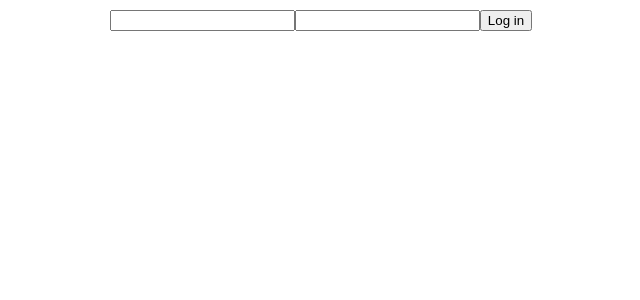
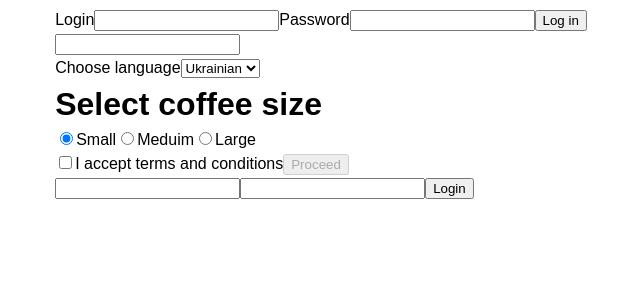
Before and after one commit to webdevbiv/goit-react-hw-03, a React (Vite) app: page / in a window 1280 px wide. Shown: the top 300 px of the page, without its empty margins (319-959 px from the left). Built offline with nearby package versions, Linux system fonts and the light colour scheme.

Commit message:
ADD | LoginForm

```diff
--- a/src/App.jsx
+++ b/src/App.jsx
@@ -1,13 +1,54 @@
 import { useState } from "react";
-import reactLogo from "./assets/react.svg";
-import viteLogo from "/vite.svg";
 import "./App.css";
-import { LoginForm } from "./components/Form";
+import LoginForm from "./components/LoginForm";
+import LangSwitcher from "./components/LangSwitcher";
+import SearchBar from "./components/SearchBar";
+import CoffeeSize from "./components/CoffeeSize";
+import AcceptTerms from "./components/AcceptTerms";
+import { Form } from "./components/Form";
 
 function App() {
+  const [lang, setLang] = useState("uk");
+  const [coffeeSize, setCoffeeSize] = useState("sm");
+  const [hasAccepted, setHasAccepted] = useState(false);
+  const [userData, setUserData] = useState({
+    login: "",
+    password: "",
+  });
+
+  const handleLogin = (userData) => {
+    console.log(userData);
+  };
+
+  const handleInputChange = (event) => {
+    const { name, value } = event.target;
+
+    setUserData((prevData) => ({ ...prevData, [name]: value }));
+  };
+
+  const handleSubmit = (event) => {
+    event.preventDefault();
+    const form = event.target;
+    const { login, password } = form.elements;
+    handleLogin({
+      login: login.value,
+      password: password.value,
+    });
+    setUserData({ login: "", password: "" });
+  };
+
   return (
     <>
-      <LoginForm />
+      <Form onLogin={handleLogin} />
+      <SearchBar />
+      <LangSwitcher value={lang} onChange={setLang} />
+      <CoffeeSize coffeeSize={coffeeSize} handleSizeChange={setCoffeeSize} />
+      <AcceptTerms hasAccepted={hasAccepted} setHasAccepted={setHasAccepted} />
+      <LoginForm
+        userData={userData}
+        onChange={handleInputChange}
+        handleSubmit={handleSubmit}
+      />
     </>
   );
 }
--- /dev/null
+++ b/src/components/AcceptTerms.jsx
@@ -0,0 +1,20 @@
+const AcceptTerms = ({ hasAccepted, setHasAccepted }) => {
+  return (
+    <div>
+      <label>
+        <input
+          type="checkbox"
+          name="terms"
+          checked={hasAccepted}
+          onChange={(e) => setHasAccepted(e.target.checked)}
+        />
+        I accept terms and conditions
+      </label>
+      <button type="button" disabled={!hasAccepted}>
+        Proceed
+      </button>
+    </div>
+  );
+};
+
+export default AcceptTerms;
--- /dev/null
+++ b/src/components/CoffeeSize.jsx
@@ -0,0 +1,39 @@
+const CoffeeSize = ({ coffeeSize, handleSizeChange }) => {
+  return (
+    <>
+      <h1>Select coffee size</h1>
+      <label>
+        <input
+          type="radio"
+          name="coffeeSize"
+          value="sm"
+          checked={coffeeSize === "sm"}
+          onChange={(e) => handleSizeChange(e.target.value)}
+        />
+        Small
+      </label>
+      <label>
+        <input
+          type="radio"
+          name="coffeeSize"
+          value="md"
+          checked={coffeeSize === "md"}
+          onChange={(e) => handleSizeChange(e.target.value)}
+        />
+        Meduim
+      </label>
+      <label>
+        <input
+          type="radio"
+          name="coffeeSize"
+          value="lg"
+          checked={coffeeSize === "lg"}
+          onChange={(e) => handleSizeChange(e.target.value)}
+        />
+        Large
+      </label>
+    </>
+  );
+};
+
+export default CoffeeSize;
--- a/src/components/Form.jsx
+++ b/src/components/Form.jsx
@@ -1,19 +1,28 @@
-export const LoginForm = () => {
+import { useId } from "react";
+
+export const Form = ({ onLogin }) => {
+  const loginId = useId();
+  const passwordId = useId();
   const handleSubmit = (evt) => {
     evt.preventDefault();
-    console.log(evt);
 
     const form = evt.target;
     const { login, password } = form.elements;
 
-    console.log(form.elements);
-    console.log(`Login: ${login.value}, Password: ${password.value}`);
+    onLogin({
+      login: login.value,
+      password: password.value,
+    });
+
+    form.reset();
   };
 
   return (
     <form onSubmit={handleSubmit}>
-      <input type="text" name="login" />
-      <input type="password" name="password" />
+      <label htmlFor={loginId}>Login</label>
+      <input type="text" name="login" id={loginId} />
+      <label htmlFor={passwordId}>Password</label>
+      <input type="password" name="password" id={passwordId} />
       <button type="submit">Log in</button>
     </form>
   );
--- /dev/null
+++ b/src/components/LangSwitcher.jsx
@@ -0,0 +1,22 @@
+import { useId } from "react";
+
+const LangSwitcher = ({ value: lang, onChange: setLang }) => {
+  const selectId = useId();
+
+  return (
+    <div>
+      <label htmlFor={selectId}>Choose language</label>
+      <select
+        id={selectId}
+        value={lang}
+        onChange={(e) => setLang(e.target.value)}
+      >
+        <option value="en">English</option>
+        <option value="uk">Ukrainian</option>
+        <option value="pl">Polish</option>
+      </select>
+    </div>
+  );
+};
+
+export default LangSwitcher;
--- /dev/null
+++ b/src/components/LoginForm.jsx
@@ -0,0 +1,21 @@
+const LoginForm = ({ userData, onChange, handleSubmit }) => {
+  return (
+    <form onSubmit={handleSubmit}>
+      <input
+        type="text"
+        name="login"
+        value={userData.login}
+        onChange={onChange}
+      />
+      <input
+        type="password"
+        name="password"
+        value={userData.password}
+        onChange={onChange}
+      />
+      <button type="submit">Login</button>
+    </form>
+  );
+};
+
+export default LoginForm;
--- /dev/null
+++ b/src/components/SearchBar.jsx
@@ -0,0 +1,17 @@
+import { useState } from "react";
+
+const SearchBar = () => {
+  const [inputValue, setInputValue] = useState("");
+
+  const handleInputChange = (event) => {
+    setInputValue(event.target.value);
+  };
+  return (
+    <div>
+      <input type="text" value={inputValue} onChange={handleInputChange} />
+      <p>{inputValue}</p>
+    </div>
+  );
+};
+
+export default SearchBar;
```
